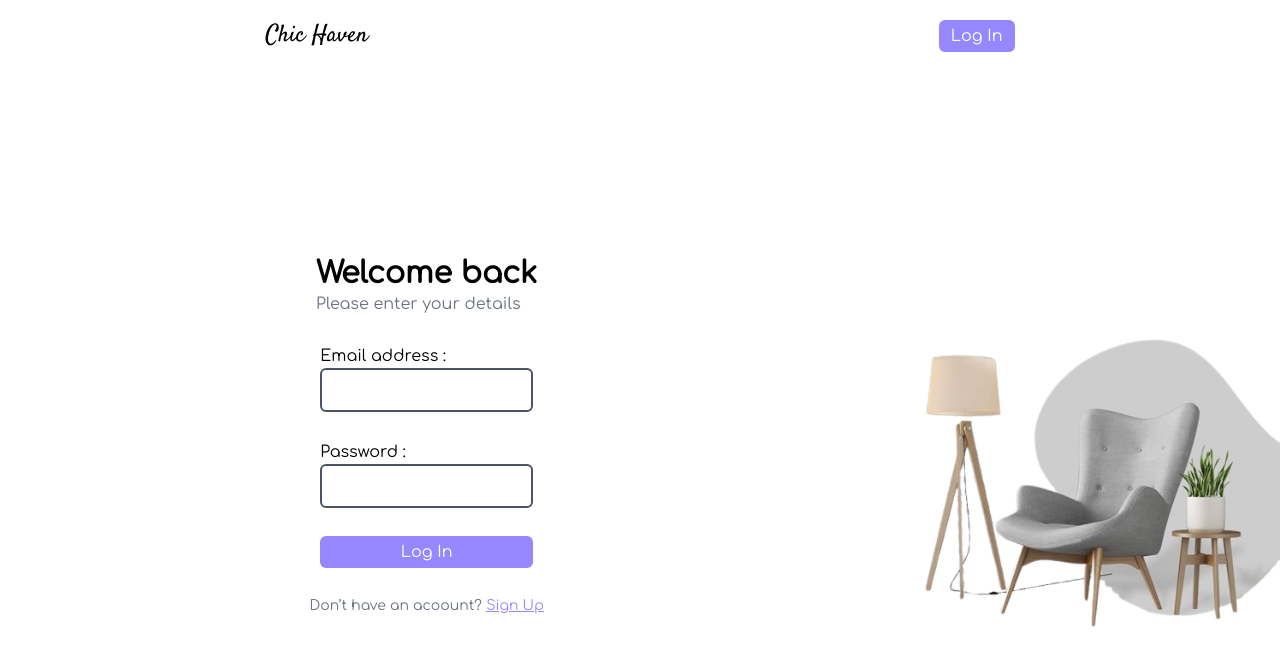
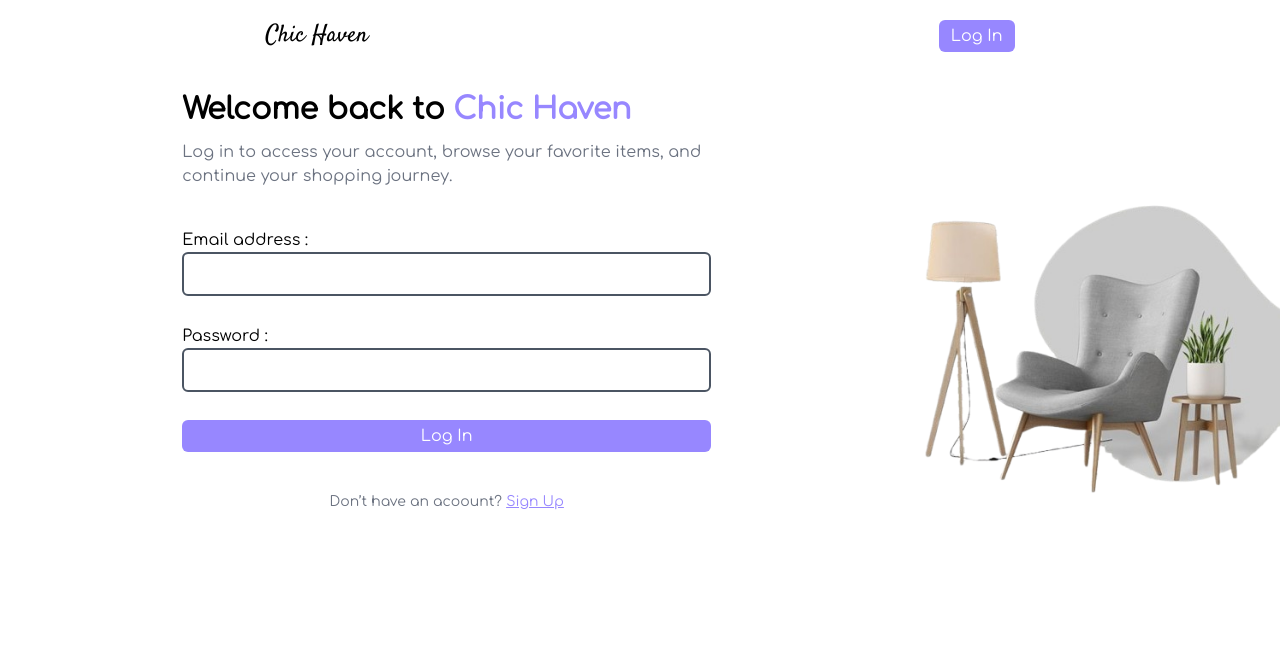
Before and after one commit to AnasAttoum/chic_haven, a Next.js app: page /login in a window 1280 px wide. Shown: the top 666 px of the page. Built offline with nearby package versions, Linux system fonts and the light colour scheme.

Commit message:
Edit on login design

```diff
--- a/app/(auth)/login/page.tsx
+++ b/app/(auth)/login/page.tsx
@@ -4,13 +4,20 @@ import Link from "next/link";
 export default function Login() {
   return (
     <div className="flex justify-between items-center h-full">
-      <div className="flex flex-col items-center justify-evenly gap-7 w-full lg:w-2/3 p-3">
-        <div>
-          <div className="text-3xl font-extrabold">Welcome back</div>
-          <div className="text-gray-500">Please enter your details</div>
+      <div className="flex justify-center w-full lg:w-2/3">
+        <div className="flex flex-col items-center justify-evenly gap-10 w-full md:w-2/3 p-5 lg:ms-10">
+          <div className="flex flex-col gap-3">
+            <div className="text-3xl font-extrabold">
+              Welcome back to{" "}
+              <span className="text-[--primary]">Chic Haven</span>
+            </div>
+            <div className="text-gray-500">
+              Log in to access your account, browse your favorite items, and
+              continue your shopping journey.
+            </div>
           </div>
 
-        <form className="flex flex-col gap-7">
+          <form className="flex flex-col gap-7 w-full">
             <div className="flex flex-col">
               <label htmlFor="email">Email address :</label>
               <input id="email" type="text" className="input" required />
@@ -33,6 +40,7 @@ export default function Login() {
             </Link>
           </div>
         </div>
+      </div>
 
       <div className="hidden lg:inline-block w-1/3">
         <Image
--- a/app/layout.tsx
+++ b/app/layout.tsx
@@ -23,7 +23,7 @@ export default function RootLayout({
     <html lang="en">
       <body className={`${comfortaa.className} antialiased`}>
         <Header />
-        <div style={{height:'calc(100vh - 72px)'}}>{children}</div>
+        <div style={{minHeight:'calc(100vh - 72px)'}}>{children}</div>
       </body>
     </html>
   );
```
Lines whose indentation alone changed are shown as unchanged.
